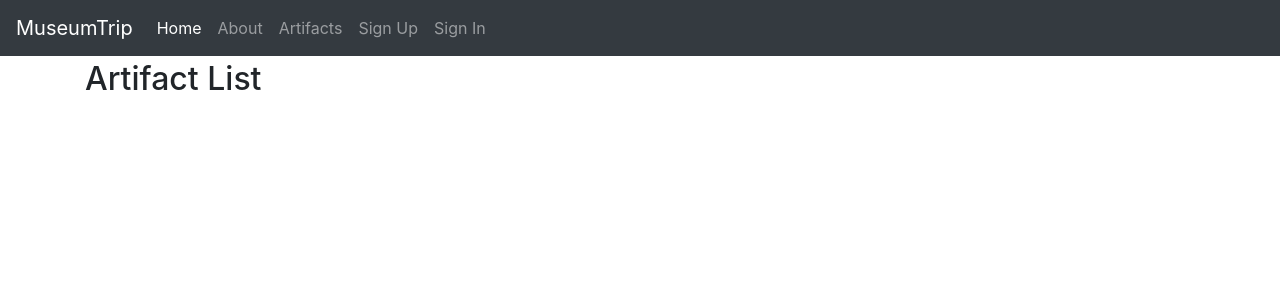
After one commit to Mertefesarbal/django_app, a Django app: page /museums/ in a window 1280 px wide. The commit adds this page. Shown: the top 300 px of the page. Run offline with Django 3.2, Linux system fonts and the light colour scheme; data that the repository does not hold is empty; some libraries are stand-ins or nearby versions.

Commit message:
Implement artifact list page, add Navbar link

```diff
--- a/config/urls.py
+++ b/config/urls.py
@@ -24,6 +24,7 @@ urlpatterns = [
         include("everycheese.users.urls", namespace="users"),
     ),
     path("accounts/", include("allauth.urls")),
+   path('museums/', include('everycheese.museums.urls', namespace = 'museums')),
     # Your stuff: custom urls includes go here
 ] + static(settings.MEDIA_URL, document_root=settings.MEDIA_ROOT)
 
--- /dev/null
+++ b/everycheese/museums/urls.py
@@ -0,0 +1,11 @@
+from django.urls import path
+from . import views
+
+app_name = "museums"
+urlpatterns = [
+    path(
+        route = '',
+        view = views.ArtifactListView.as_view(),
+        name = 'list'
+    ),
+]
--- a/everycheese/museums/views.py
+++ b/everycheese/museums/views.py
@@ -1,3 +1,7 @@
 from django.shortcuts import render
+from django.views.generic  import ListView, DetailView
+from .models import Artifact
 
-# Create your views here.
+
+class ArtifactListView(ListView):
+    model = Artifact
--- a/everycheese/templates/base.html
+++ b/everycheese/templates/base.html
@@ -44,6 +44,9 @@
             <li class="nav-item">
               <a class="nav-link" href="{% url 'about' %}">About</a>
             </li>
+            <li class="nav-item">
+              <a class="nav-link" href="{% url 'museums:list' %}">Artifacts</a>
+              </li>
             {% if request.user.is_authenticated %}
               <li class="nav-item">
                 {# URL provided by django-allauth/account/urls.py #}
--- /dev/null
+++ b/everycheese/templates/museums/artifact_list.html
@@ -0,0 +1,10 @@
+{% extends "base.html" %}
+{% block title %}Artifact List{% endblock title %}
+{% block content %}
+<h2>Artifact List</h2>
+<ul>
+{% for artifact in artifact_list %}
+<li><a href="#TODO">{{ artifact.name }}</a></li>
+{% endfor %}
+</ul>
+{% endblock content %}
```
